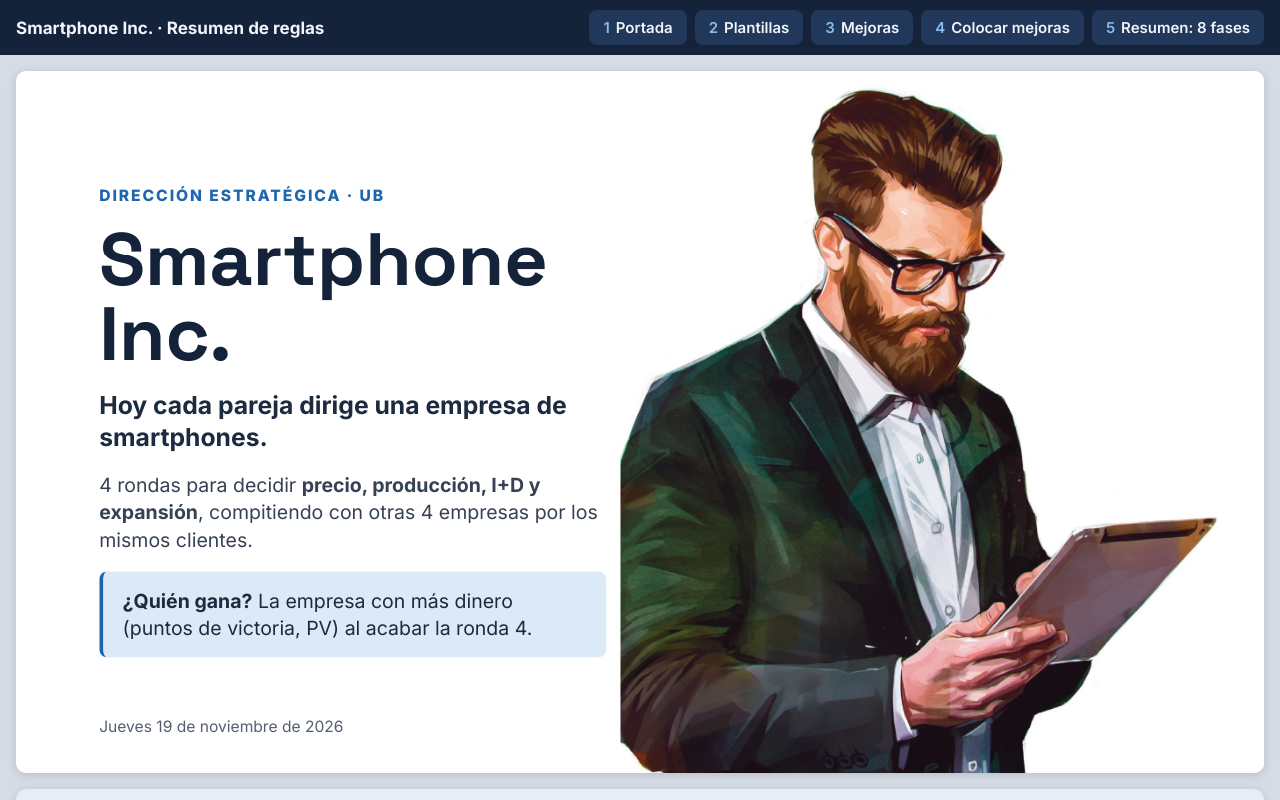
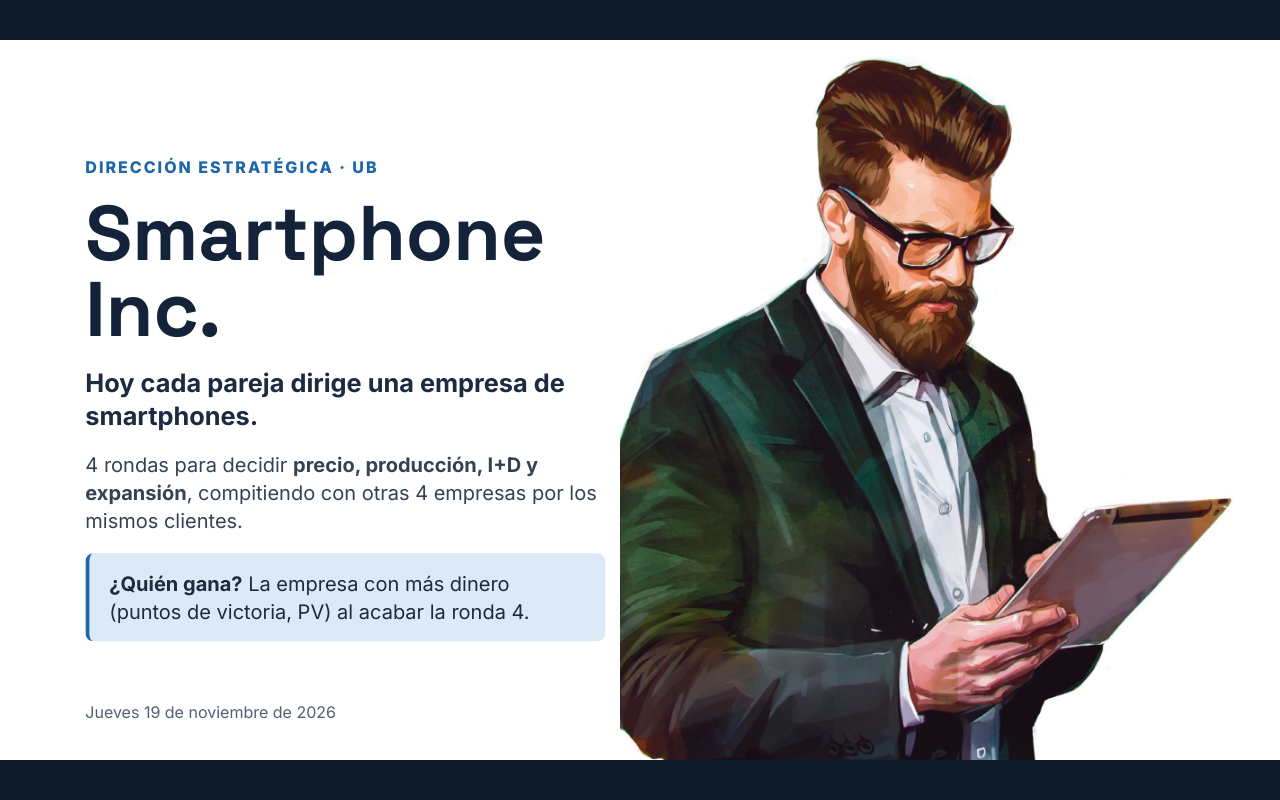
Before and after one commit to tcastellvi/smartphone-inc-guia, a plain HTML site: page index.html in a window 1280 px wide. Shown: the top 800 px of the page. Drawn offline with Linux system fonts and the light colour scheme.

Commit message:
Modo presentación: una slide a pantalla completa, sin scroll
Co-Authored-By: Claude Opus 5.5 <noreply@anthropic.com>

```diff
--- a/index.html
+++ b/index.html
@@ -9,20 +9,28 @@
 <link rel="stylesheet" href="https://fonts.googleapis.com/css2?family=Space+Grotesk:wght@300..700&display=swap"><link rel="stylesheet" href="https://fonts.googleapis.com/css2?family=Inter:wght@400;600;700;800&display=swap">
 <style>
 * { margin: 0; box-sizing: border-box }
-html { scroll-behavior: smooth; -webkit-text-size-adjust: 100% }
-body { background: #D5DCE5; font: 32px/1.2 sans-serif }
-.top { position: sticky; top: 0; z-index: 10; display: flex; align-items: center; gap: 12px; padding: 10px 16px; background: #14233A; color: #F1F5FA; font: 700 17px 'Inter', Arial, sans-serif }
-.top a.t { color: inherit; text-decoration: none; flex: 1; white-space: nowrap; overflow: hidden; text-overflow: ellipsis }
-.top nav { display: flex; gap: 8px }
-.top nav a { color: #F1F5FA; text-decoration: none; background: #22385A; border-radius: 8px; padding: 8px 14px; font: 600 15px 'Inter', Arial, sans-serif }
-.top nav a span { color: #86BDEC; margin-right: 6px }
-main { padding: 16px 16px 8px }
-.sw { position: relative; width: 100%; max-width: 1600px; margin: 0 auto 16px; aspect-ratio: 16 / 9; overflow: hidden; border-radius: 10px; box-shadow: 0 2px 10px #0002; scroll-margin-top: 64px }
+html, body { height: 100%; overflow: hidden }
+body { background: #0F1A2B; font: 32px/1.2 sans-serif }
+.top { position: fixed; top: 0; left: 0; right: 0; height: 52px; z-index: 10; display: flex; align-items: center; gap: 10px; padding: 0 12px 0 16px; background: #14233A; color: #F1F5FA; font: 700 17px 'Inter', Arial, sans-serif }
+.top .t { flex: 1; min-width: 0; white-space: nowrap; overflow: hidden; text-overflow: ellipsis }
+.top .t small { font-weight: 400; font-size: 12px; color: #BCC9DA; margin-left: 10px }
+.top nav { display: flex; gap: 6px }
+.top button { font: 600 14px 'Inter', Arial, sans-serif; color: #F1F5FA; background: #22385A; border: 0; border-radius: 8px; padding: 8px 11px; cursor: pointer; white-space: nowrap }
+.top button span { color: #86BDEC; margin-right: 6px }
+.top button.on { background: #1D66AB }
+.top button.on span { color: #F1F5FA }
+.top .ctl { display: flex; gap: 6px; margin-left: 6px }
+.top .fsb { background: #F1F5FA; color: #14233A }
+.stage { position: fixed; left: 0; right: 0; top: 52px; bottom: 0; display: flex; align-items: center; justify-content: center; cursor: pointer }
+body.fs .top { display: none }
+body.fs .stage { top: 0 }
+.sw { display: none; position: relative; flex: none; overflow: hidden; width: calc(1920px * var(--s, .5)); height: calc(1080px * var(--s, .5)) }
+.sw.on { display: block }
 .sw > section { position: absolute; left: 0; top: 0; width: 1920px; height: 1080px; overflow: hidden; transform-origin: 0 0; transform: scale(var(--s, .5)) }
 h1 { font-size: 96px; font-weight: 600 } h2 { font-size: 64px; font-weight: 600 } h3 { font-size: 44px; font-weight: 600 }
 .cover-img { z-index: -1 }
 section { isolation: isolate }
-footer { max-width: 1600px; margin: 0 auto; padding: 8px 4px 28px; font: 14px/1.4 'Inter', Arial, sans-serif; color: #364254 }
+@media (max-width: 1100px) { .top nav button { font-size: 0; padding: 8px 10px } .top nav button span { font-size: 14px; margin: 0 } .top .t small { display: none } }
 /* deck */
 :root {
   --navy: #14233A;
@@ -133,8 +141,10 @@ section.fixed { padding: 40px 56px 36px; gap: 18px; }
 </style>
 </head>
 <body>
-<div class="top"><a class="t" href="#n1">Smartphone Inc. · Resumen de reglas</a><nav><a href="#n1"><span>1</span>Portada</a><a href="#n2"><span>2</span>Plantillas</a><a href="#n3"><span>3</span>Mejoras</a><a href="#n4"><span>4</span>Colocar mejoras</a><a href="#n5"><span>5</span>Resumen: 8 fases</a></nav></div>
-<main>
+<div class="top"><p class="t">Smartphone Inc. · Resumen de reglas<small>Imágenes: reglamento © Cosmodrome Games / Arcane Wonders · Partida en clase a 4 rondas (el reglamento oficial son 5)</small></p>
+<nav><button type="button" data-i="0" title="Portada"><span>1</span>Portada</button><button type="button" data-i="1" title="Plantillas"><span>2</span>Plantillas</button><button type="button" data-i="2" title="Mejoras"><span>3</span>Mejoras</button><button type="button" data-i="3" title="Colocar mejoras"><span>4</span>Colocar mejoras</button><button type="button" data-i="4" title="Resumen: 8 fases"><span>5</span>Resumen: 8 fases</button></nav>
+<div class="ctl"><button type="button" class="prev" title="Anterior (←)">◀</button><button type="button" class="next" title="Siguiente (→)">▶</button><button type="button" class="fsb" title="Pantalla completa (F)">Pantalla completa</button></div></div>
+<main class="stage">
 <div class="sw" id="n1"><section id="cover" class="cover" data-transition="fade">
 <img class="cover-img" src="img/cover.jpg" alt="Ilustración de la portada del reglamento: un directivo con barba y gafas consulta una tableta">
 <div class="cover-text">
@@ -321,13 +331,53 @@ section.fixed { padding: 40px 56px 36px; gap: 18px; }
 </div>
 </section></div>
 </main>
-<footer>Imágenes del juego: reglamento de <i>Smartphone Inc.</i> © Cosmodrome Games / Arcane Wonders. Resumen para una partida en clase a 4 rondas (el reglamento oficial son 5).</footer>
 <script>
 (function () {
+  var b = document.body, top = document.querySelector('.top'), stage = document.querySelector('.stage');
+  var slides = [].slice.call(document.querySelectorAll('.sw'));
+  var btns = [].slice.call(document.querySelectorAll('.top nav button'));
+  var cur = 0;
+  function fsEl() { return document.fullscreenElement || document.webkitFullscreenElement; }
+  function isFs() { return !!fsEl() || (innerHeight >= screen.height - 1 && innerWidth >= screen.width - 1); }
   function fit() {
-    document.querySelectorAll('.sw').forEach(function (s) { s.style.setProperty('--s', (s.clientWidth / 1920).toFixed(4)); });
+    b.classList.toggle('fs', isFs());
+    var h = b.classList.contains('fs') ? 0 : top.offsetHeight;
+    var s = Math.min(innerWidth / 1920, (innerHeight - h) / 1080);
+    document.documentElement.style.setProperty('--s', s.toFixed(5));
   }
-  fit(); addEventListener('resize', fit);
+  function go(i) {
+    i = Math.max(0, Math.min(slides.length - 1, i));
+    slides[cur].classList.remove('on'); if (btns[cur]) btns[cur].classList.remove('on');
+    cur = i;
+    slides[cur].classList.add('on'); if (btns[cur]) btns[cur].classList.add('on');
+    if (history.replaceState) history.replaceState(null, '', '#n' + (cur + 1));
+  }
+  function toggleFs() {
+    var d = document, e = d.documentElement;
+    if (fsEl()) { (d.exitFullscreen || d.webkitExitFullscreen).call(d); }
+    else if (e.requestFullscreen) { e.requestFullscreen(); }
+    else if (e.webkitRequestFullscreen) { e.webkitRequestFullscreen(); }
+  }
+  btns.forEach(function (x) { x.addEventListener('click', function () { go(+x.getAttribute('data-i')); x.blur(); }); });
+  document.querySelector('.prev').addEventListener('click', function (ev) { go(cur - 1); ev.currentTarget.blur(); });
+  document.querySelector('.next').addEventListener('click', function (ev) { go(cur + 1); ev.currentTarget.blur(); });
+  document.querySelector('.fsb').addEventListener('click', function (ev) { toggleFs(); ev.currentTarget.blur(); });
+  stage.addEventListener('click', function (ev) { go(ev.clientX < innerWidth / 3 ? cur - 1 : cur + 1); });
+  addEventListener('keydown', function (ev) {
+    var k = ev.key;
+    if (k === 'ArrowRight' || k === 'ArrowDown' || k === 'PageDown' || k === ' ' || k === 'Enter') go(cur + 1);
+    else if (k === 'ArrowLeft' || k === 'ArrowUp' || k === 'PageUp' || k === 'Backspace') go(cur - 1);
+    else if (k === 'Home') go(0);
+    else if (k === 'End') go(slides.length - 1);
+    else if (k === 'f' || k === 'F') toggleFs();
+    else return;
+    ev.preventDefault();
+  });
+  addEventListener('resize', fit);
+  document.addEventListener('fullscreenchange', fit);
+  document.addEventListener('webkitfullscreenchange', fit);
+  var m = /^#n(\d+)$/.exec(location.hash);
+  fit(); go(m ? +m[1] - 1 : 0);
 })();
 </script>
 </body>
```
